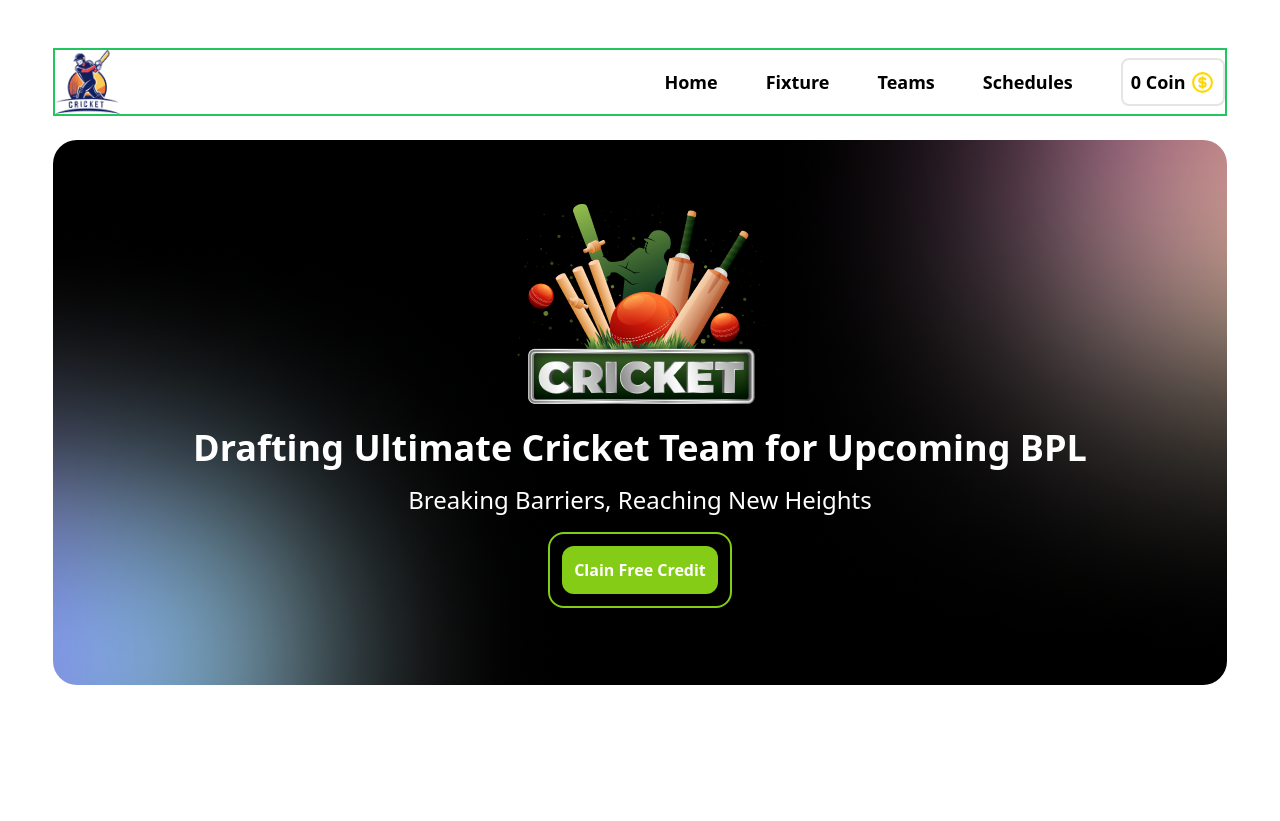
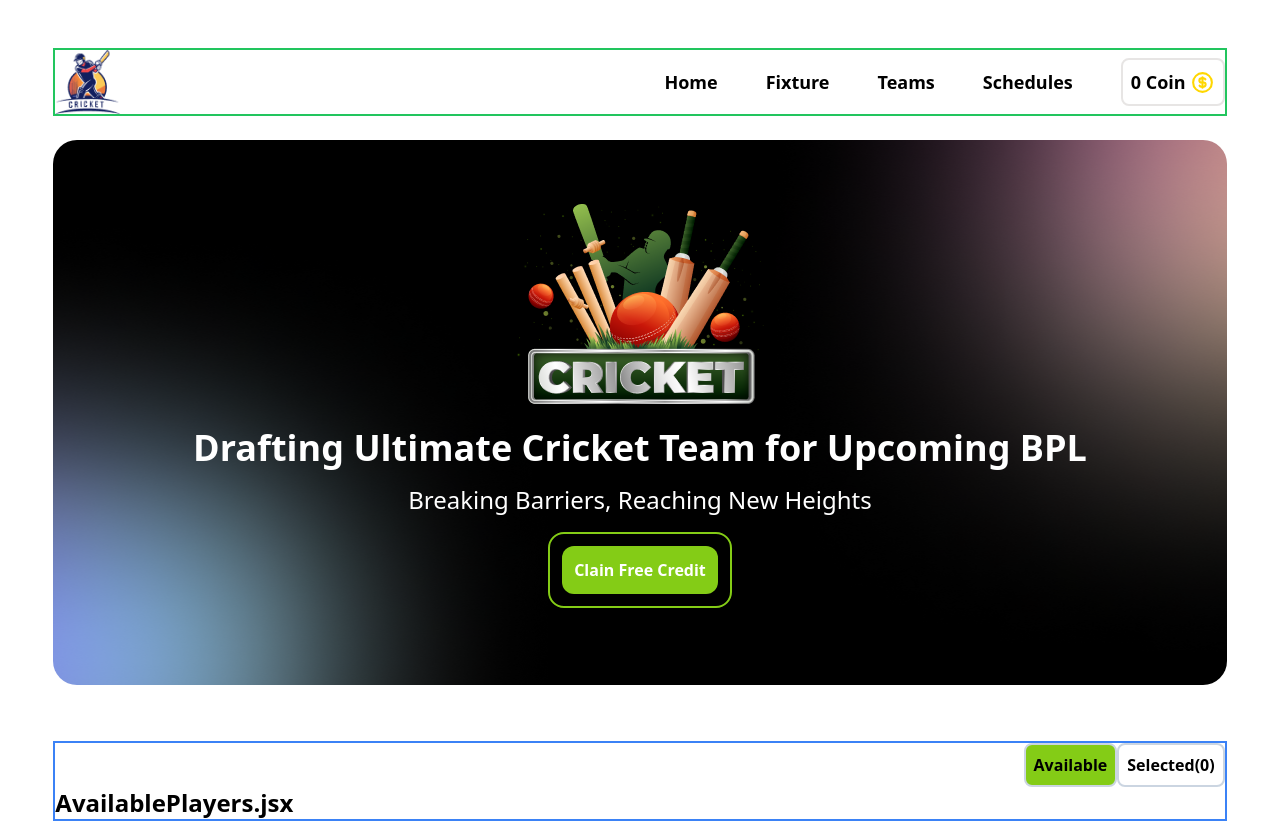
Before and after one commit to omarFaruk99/Assigment-7, a React (Vite) app: page / in a window 1280 px wide. Before the commit the page ends 800 px from the top, so only its background shows below. Built offline with nearby package versions, Linux system fonts and the light colour scheme.

Commit message:
create toggle btns

```diff
--- a/package.json
+++ b/package.json
@@ -10,6 +10,7 @@
     "preview": "vite preview"
   },
   "dependencies": {
+    "prop-types": "^15.8.1",
     "react": "^18.3.1",
     "react-dom": "^18.3.1",
     "react-icons": "^5.3.0"
--- a/src/App.jsx
+++ b/src/App.jsx
@@ -1,13 +1,34 @@
+import { useState } from "react";
 import "./App.css";
 import Banner from "./Header/Banner";
 import Navbar from "./Header/Navbar";
+import ToggleBtns from "./ToggleBtn/ToggleBtns";
 
 function App() {
+  // toggle btns
+  const [toggleBtns, setToggleBtns] = useState(true);
+
+  // toggle btns handler
+  const handleToggleBtns = (btn) => {
+    if (btn === 1) {
+      setToggleBtns(true);
+    } else {
+      setToggleBtns(false);
+    }
+    console.log(toggleBtns);
+  };
+
   return (
     <>
       <div className="w-11/12 mx-auto">
         <Navbar></Navbar>
         <Banner></Banner>
+        <div className="mt-14 border-2 border-blue-500">
+          <ToggleBtns
+            toggleBtns={toggleBtns}
+            handleToggleBtns={handleToggleBtns}
+          ></ToggleBtns>
+        </div>
       </div>
     </>
   );
--- /dev/null
+++ b/src/AvailablePlayers/AvailablePlayers.jsx
@@ -0,0 +1,9 @@
+const AvailablePlayers = () => {
+  return (
+    <div>
+      <h1 className="font-bold text-2xl">AvailablePlayers.jsx</h1>
+    </div>
+  );
+};
+
+export default AvailablePlayers;
--- /dev/null
+++ b/src/ToggleBtn/ToggleBtns.jsx
@@ -0,0 +1,42 @@
+import PropTypes from "prop-types";
+import SelectedPlayers from "../assets/SelectedPlayers/SelectedPlayers";
+import AvailablePlayers from "../AvailablePlayers/AvailablePlayers";
+
+const ToggleBtns = ({ handleToggleBtns, toggleBtns }) => {
+  //   console.log(handleToggleBtns);
+  return (
+    <div>
+      <div className="flex justify-end">
+        <button
+          onClick={() => handleToggleBtns(1)}
+          className={`border-2 border-slate-300 p-2 rounded-lg font-semibold ${
+            toggleBtns ? "bg-lime-500" : ""
+          }`}
+        >
+          Available
+        </button>
+        <button
+          onClick={() => handleToggleBtns(0)}
+          className={`border-2 border-slate-300 p-2 rounded-lg font-semibold ${
+            toggleBtns ? "" : "bg-lime-500"
+          }`}
+        >
+          Selected(0)
+        </button>
+      </div>
+
+      {toggleBtns ? (
+        <AvailablePlayers></AvailablePlayers>
+      ) : (
+        <SelectedPlayers></SelectedPlayers>
+      )}
+    </div>
+  );
+};
+
+ToggleBtns.propTypes = {
+  handleToggleBtns: PropTypes.func.isRequired,
+  toggleBtns: PropTypes.bool.isRequired,
+};
+
+export default ToggleBtns;
--- /dev/null
+++ b/src/assets/SelectedPlayers/SelectedPlayers.jsx
@@ -0,0 +1,9 @@
+const SelectedPlayers = () => {
+  return (
+    <div>
+      <h1 className="font-bold text-2xl">SelectedPlayers.jsx</h1>
+    </div>
+  );
+};
+
+export default SelectedPlayers;
```
Also changed, not shown: 1 other file (tests, documents, lock files or other folders).
